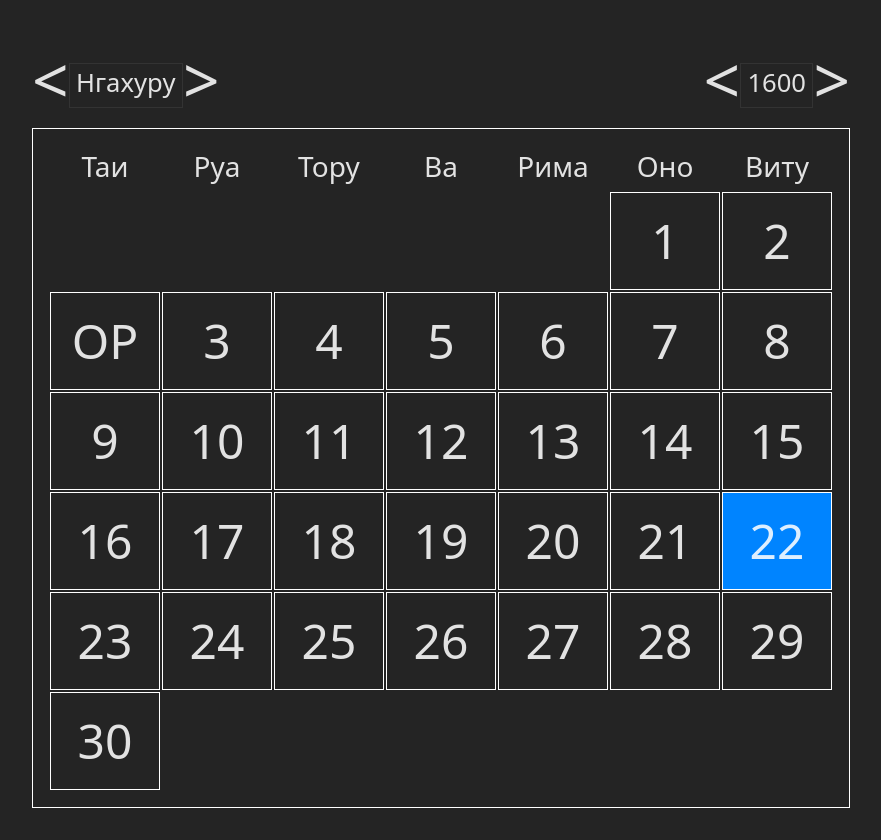
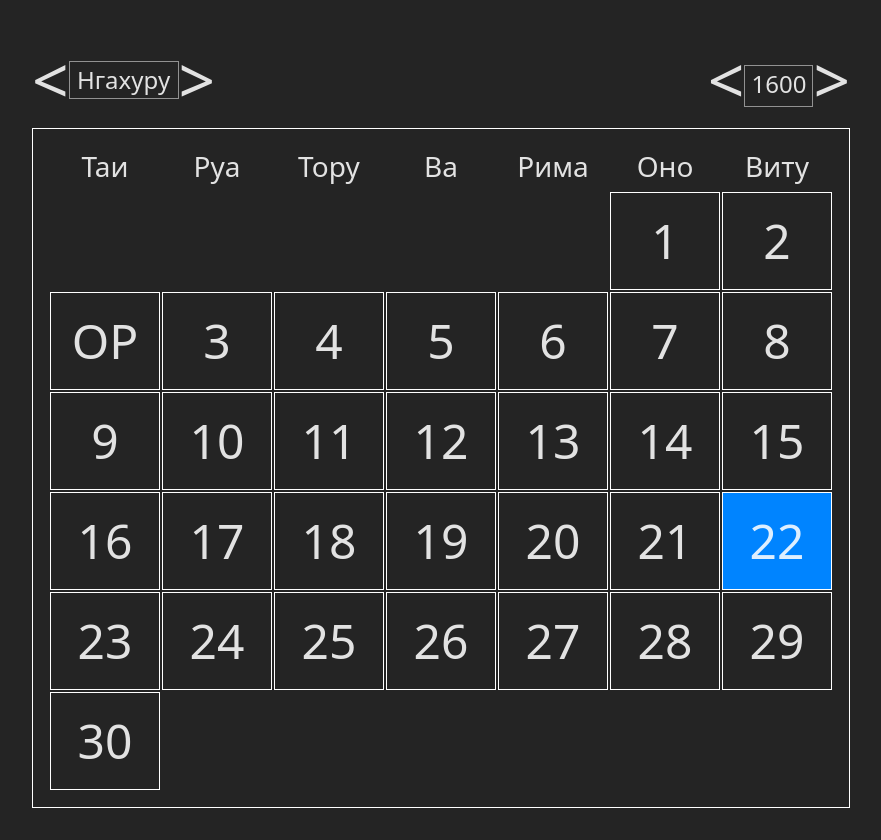
Before and after one commit to dillank82/serband-calendar, a React (Vite) app: page / in a window 1280 px wide. Shown: the whole page, without its empty margins (199-1080 px from the left). Built offline with nearby package versions, Linux system fonts and the light colour scheme.

Commit message:
add function to scroll month and on click extension, add year input

```diff
--- /dev/null
+++ b/src/Components/Switchers/MonthSwitcher/MonthSwitcher.css
@@ -0,0 +1,56 @@
+/* .extended-container {
+    display: flex;
+    flex-direction: column;
+} */
+
+.month {
+    opacity: 0.3;
+    transition: opacity 0.3s ease, font-size 0.3s ease;
+    width: 4.5em;
+}
+
+.shift-container {
+    display: flex;
+    flex-direction: column;
+    align-items: center;
+    transition: transform 0.3s ease;
+}
+
+.shift-month-1 {
+    font-size: 1em;
+    width: 80%;
+    opacity: 0.5;
+}
+
+.shift-month-2 {
+    font-size: 0.75em;
+    width: 60%;
+}
+
+.current-month {
+    font-size: 1.5em;
+    opacity: 1;
+    border: 1px solid;
+    border-color: rgba(255, 255, 255, 0.5);
+}
+
+.gradient-1-bot {
+    border: 1px solid transparent;
+    border-image: linear-gradient(to bottom, rgb(255, 255, 255), rgba(255, 255, 255, 0.025)) 1
+}
+
+.gradient-2-bot {
+    border: 1px solid transparent;
+    border-bottom: 0;
+    border-image: linear-gradient(to bottom, rgba(255, 255, 255, 0.5), rgba(255, 255, 255, 0)) 1
+}
+
+.gradient-1-top {
+    border: 1px solid transparent;
+    border-image: linear-gradient(to top, rgb(255, 255, 255), rgba(255, 255, 255, 0.025)) 1
+}
+.gradient-2-top {
+    border: 1px solid transparent;
+    border-top: 0;
+    border-image: linear-gradient(to top, rgba(255, 255, 255, 0.5), rgba(255, 255, 255, 0)) 1
+}
--- a/src/Components/Switchers/MonthSwitcher/MonthSwitcher.tsx
+++ b/src/Components/Switchers/MonthSwitcher/MonthSwitcher.tsx
@@ -1,23 +1,69 @@
+import { useEffect, useRef, useState } from "react";
 import { useDateContext } from "../../../Context/DateContext";
 import { SerbandDate } from "../../../SerbandDate";
 import '../Switchers.css'
+import './MonthSwitcher.css'
 
 export const MonthSwitcher = () => {
 
-    const {currentDate, setDate} = useDateContext()
+    const { currentDate, setDate } = useDateContext()
+    const shiftMonth = (shift: number): string => {
+        const shiftedMonth = new SerbandDate(currentDate.getFullYear(), currentDate.getMonth() + shift, currentDate.getDay())
+        return shiftedMonth.getMonthString()
 
-    const switchMonth = (dir: 'next'|'prev') => {
+    }
+
+    const [extendedScroll, setExtendedScroll] = useState(false)
+
+    const switcher = useRef<HTMLDivElement | null>(null)
+    useEffect(()=>{
+        addEventListener('mousedown', (event)=>{if (switcher.current !== event.currentTarget)setExtendedScroll(false)})
+    })
+
+    const switchMonth = (dir: 'next' | 'prev') => {
         let x = 0
         if (dir == 'next') x = 1
         else if (dir == 'prev') x = -1
         setDate(new SerbandDate(currentDate.getFullYear(), currentDate.getMonth() + x, 1))
     }
 
-    return(
-        <div className='switcher'>
-            <div className='btn' onClick={()=>{switchMonth('prev')}}>{'<'}</div>
-            <div className='label'>{currentDate.getMonthString()}</div>
-            <div className='btn' onClick={()=>{switchMonth('next')}}>{'>'}</div>
+    const scrollMonth = (event: React.WheelEvent<HTMLDivElement>) => {
+        let dir: 'next' | 'prev' | undefined
+        if (event.deltaY > 0) dir = 'next'
+        else if (event.deltaY < 0) dir = 'prev'
+        if (dir) switchMonth(dir)
+    }
+
+    return (
+        <div className='switcher' ref={switcher}>
+            <div className='btn' onClick={() => { switchMonth('prev') }}>{'<'}</div>
+            <div className="extended-container">
+                {
+                    extendedScroll &&
+                    <div className="shift-container">
+                        <div className="month shift-month-2 gradient-2-top">
+                            {shiftMonth(-2)}
+                        </div>
+                        <div className="month shift-month-1 gradient-1-top">
+                            {shiftMonth(-1)}
+                        </div>
+                    </div>
+                }
+                <div className='month current-month' onWheel={(event) => scrollMonth(event)} onClick={() => {if (!extendedScroll) setExtendedScroll(true); else setExtendedScroll(false)}}>
+                    {currentDate.getMonthString()}</div>
+                {
+                    extendedScroll &&
+                    <div className="shift-container">
+                        <div className="month shift-month-1 gradient-1-bot">
+                            {shiftMonth(1)}
+                        </div>
+                        <div className="month shift-month-2 gradient-2-bot">
+                            {shiftMonth(2)}
+                        </div>
+                    </div>
+                }
+            </div>
+            <div className='btn' onClick={() => { switchMonth('next') }}>{'>'}</div>
         </div>
     )
 }
--- a/src/Components/Switchers/YearSwitcher/YearSwitcher.tsx
+++ b/src/Components/Switchers/YearSwitcher/YearSwitcher.tsx
@@ -1,5 +1,6 @@
 import { useDateContext } from '../../../Context/DateContext'
 import { SerbandDate } from '../../../SerbandDate'
+import { YearInput } from '../../YearInput/YearInput'
 import '../Switchers.css'
 
 export const YearSwitcher = () => {
@@ -16,7 +17,7 @@ export const YearSwitcher = () => {
     return(
         <div className='switcher'>
             <div className='btn' onClick={()=>{switchYear('prev')}}>{'<'}</div>
-            <div className='label'>{currentDate.getFullYear()}</div>
+            <YearInput />
             <div className='btn' onClick={()=>{switchYear('next')}}>{'>'}</div>
         </div>
     )
--- /dev/null
+++ b/src/Components/YearInput/YearInput.css
@@ -0,0 +1,22 @@
+.switcher-current-year {
+    font-size: 1.5em;
+    opacity: 1;
+    border: 1px solid;
+    border-color: rgba(255, 255, 255, 0.5);
+}
+
+input.switcher-current-year {
+    font-family: system-ui, Avenir, Helvetica, Arial, sans-serif;
+    background: transparent;
+    outline: none;
+    width: 53px;
+    height: 35px;
+}
+input.switcher-current-year:focus {
+    outline: none;
+}
+
+input::-webkit-outer-spin-button,
+input::-webkit-inner-spin-button {
+    -webkit-appearance: none;
+}
--- /dev/null
+++ b/src/Components/YearInput/YearInput.tsx
@@ -0,0 +1,48 @@
+import { useState } from "react"
+import { useDateContext } from "../../Context/DateContext"
+import { SerbandDate } from "../../SerbandDate"
+import './YearInput.css'
+
+export const YearInput = () => {
+
+    const {currentDate, setDate} = useDateContext()
+
+    const [isEditing, setIsEditing] = useState(false)
+    const [inputValue, setInputValue] = useState(currentDate.getFullYear())
+
+    const handleEdit = () => {
+        setIsEditing(true)
+        setInputValue(currentDate.getFullYear())
+    }
+    const handleBlur = () => {
+        setIsEditing(false)
+        if (inputValue) {
+            setDate(new SerbandDate(inputValue, currentDate.getMonth(), currentDate.getDay()))
+        } else {
+            setDate(currentDate)
+        }
+    }
+
+    return(
+        <div>
+            {isEditing ? (
+                <input
+                    type="number"
+                    value={inputValue}
+                    onChange={(e)=>{setInputValue(parseInt(e.target.value))}}
+                    onBlur={handleBlur}
+                    autoFocus
+                    className='label switcher-current-year'
+                />
+            ) : (
+                <div
+                    className='label switcher-current-year'
+                    tabIndex={0} onClick={handleEdit}>
+                    {currentDate.getFullYear()}
+                </div>
+            )
+
+        }
+        </div>
+    )
+}
```
